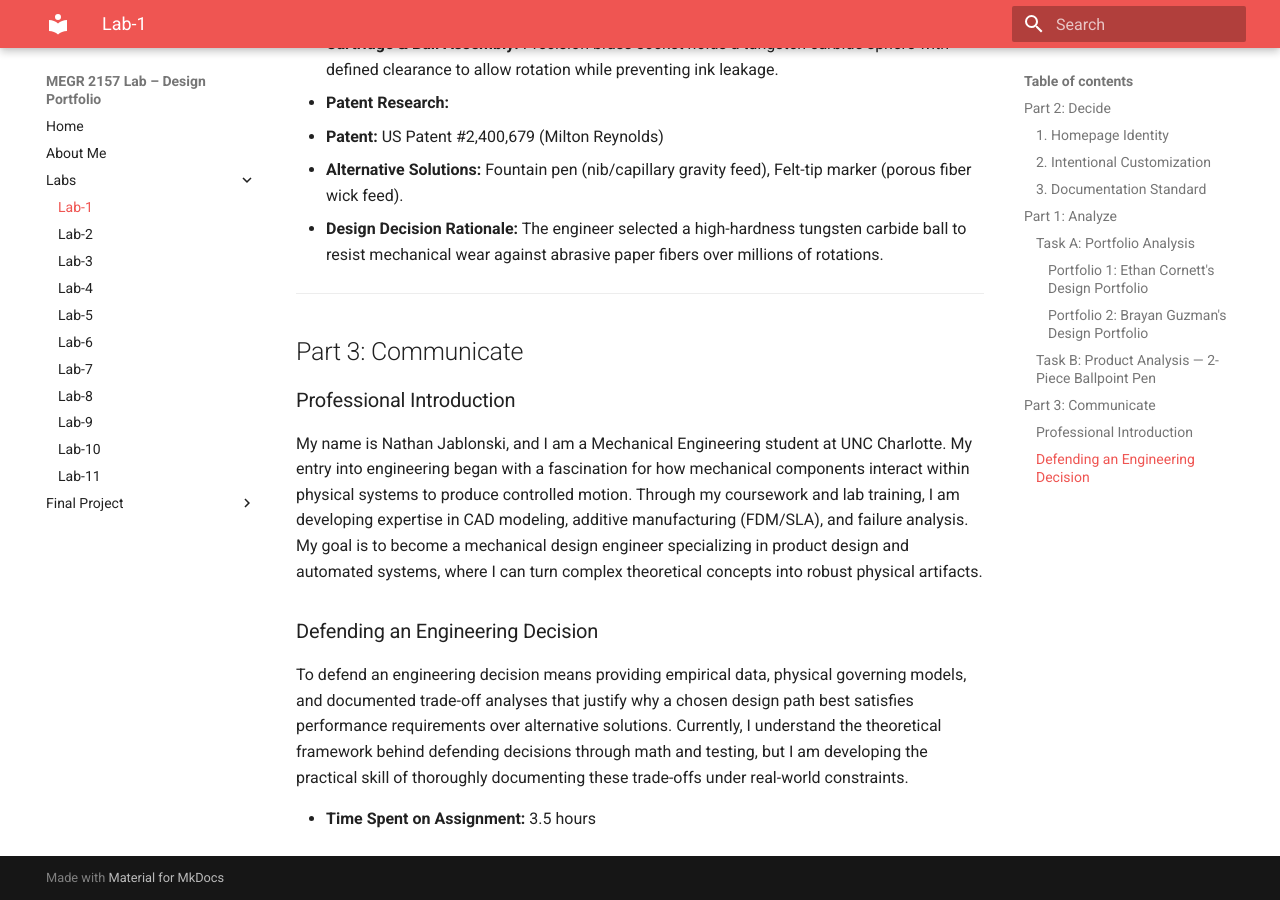
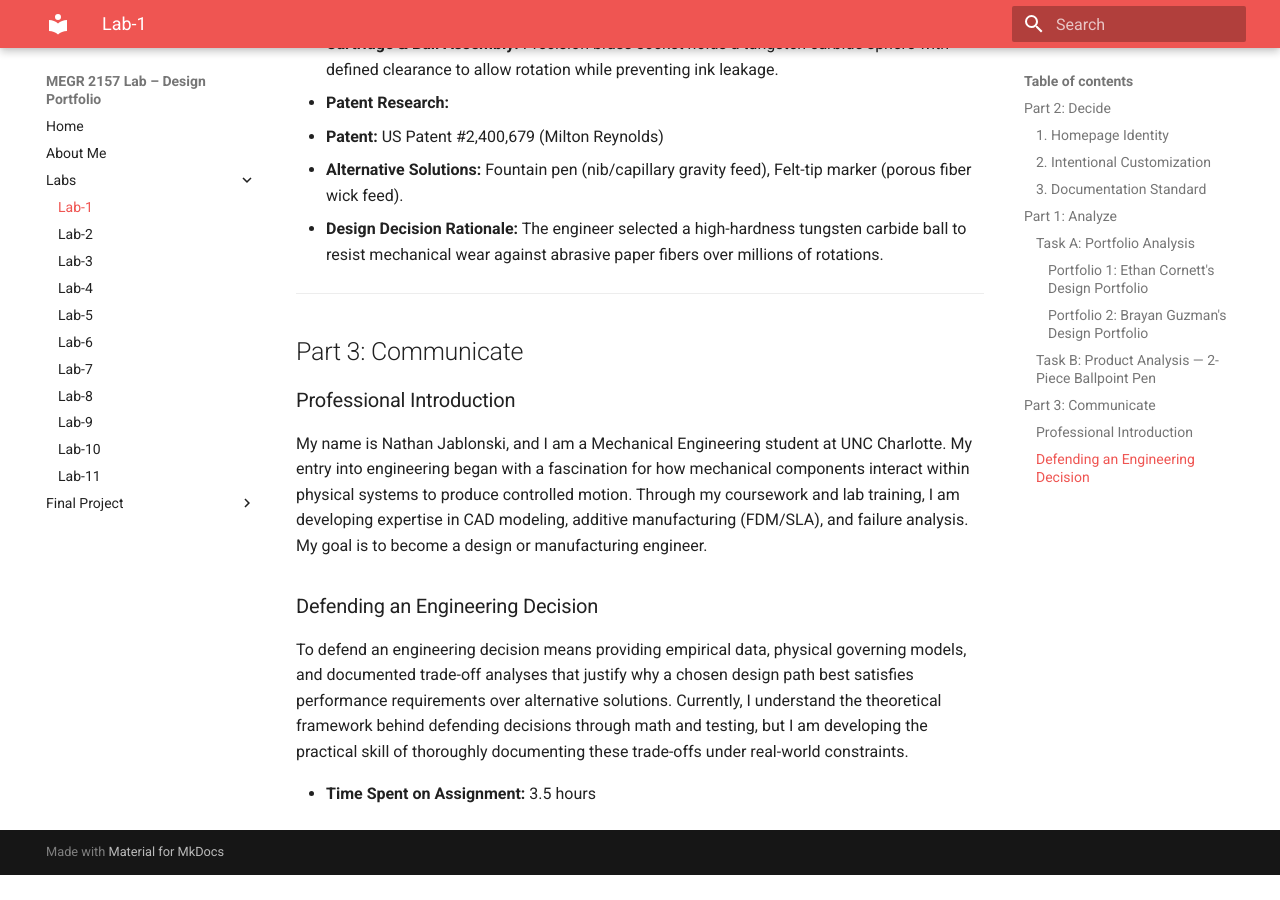
Before and after one commit to njablons/Nathan-Jablonski-Portfolio, an MkDocs documentation site: the page built from docs/Labs/L01/index.md, in a window 1280 px wide and 900 px high, scrolled down 1990 px. Built offline with MkDocs 1.6.1 and Material for MkDocs 9.7.7, drawn with Linux system fonts in a browser that asks for light colours; after the commit the page ends 2865 px from its top, so only the background shows below that.

Commit message:
Update index.md

```diff
--- a/docs/Labs/L01/index.md
+++ b/docs/Labs/L01/index.md
@@ -51,7 +51,7 @@
 ## Part 3: Communicate
 
 ### Professional Introduction
-My name is Nathan Jablonski, and I am a Mechanical Engineering student at UNC Charlotte. My entry into engineering began with a fascination for how mechanical components interact within physical systems to produce controlled motion. Through my coursework and lab training, I am developing expertise in CAD modeling, additive manufacturing (FDM/SLA), and failure analysis. My goal is to become a mechanical design engineer specializing in product design and automated systems, where I can turn complex theoretical concepts into robust physical artifacts.
+My name is Nathan Jablonski, and I am a Mechanical Engineering student at UNC Charlotte. My entry into engineering began with a fascination for how mechanical components interact within physical systems to produce controlled motion. Through my coursework and lab training, I am developing expertise in CAD modeling, additive manufacturing (FDM/SLA), and failure analysis. My goal is to become a design or manufacturing engineer.
 
 ### Defending an Engineering Decision
 To defend an engineering decision means providing empirical data, physical governing models, and documented trade-off analyses that justify why a chosen design path best satisfies performance requirements over alternative solutions. Currently, I understand the theoretical framework behind defending decisions through math and testing, but I am developing the practical skill of thoroughly documenting these trade-offs under real-world constraints.
```
